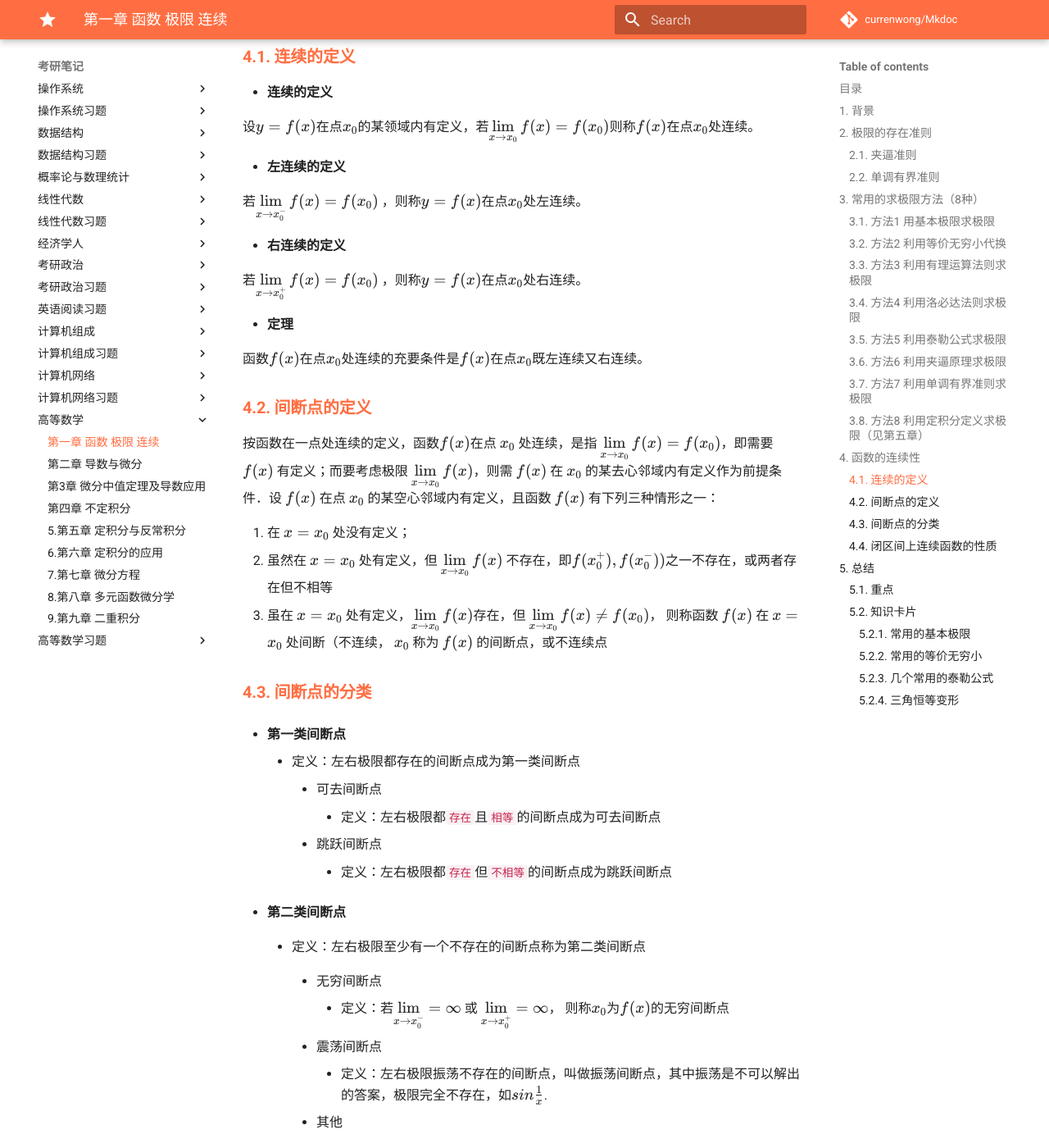
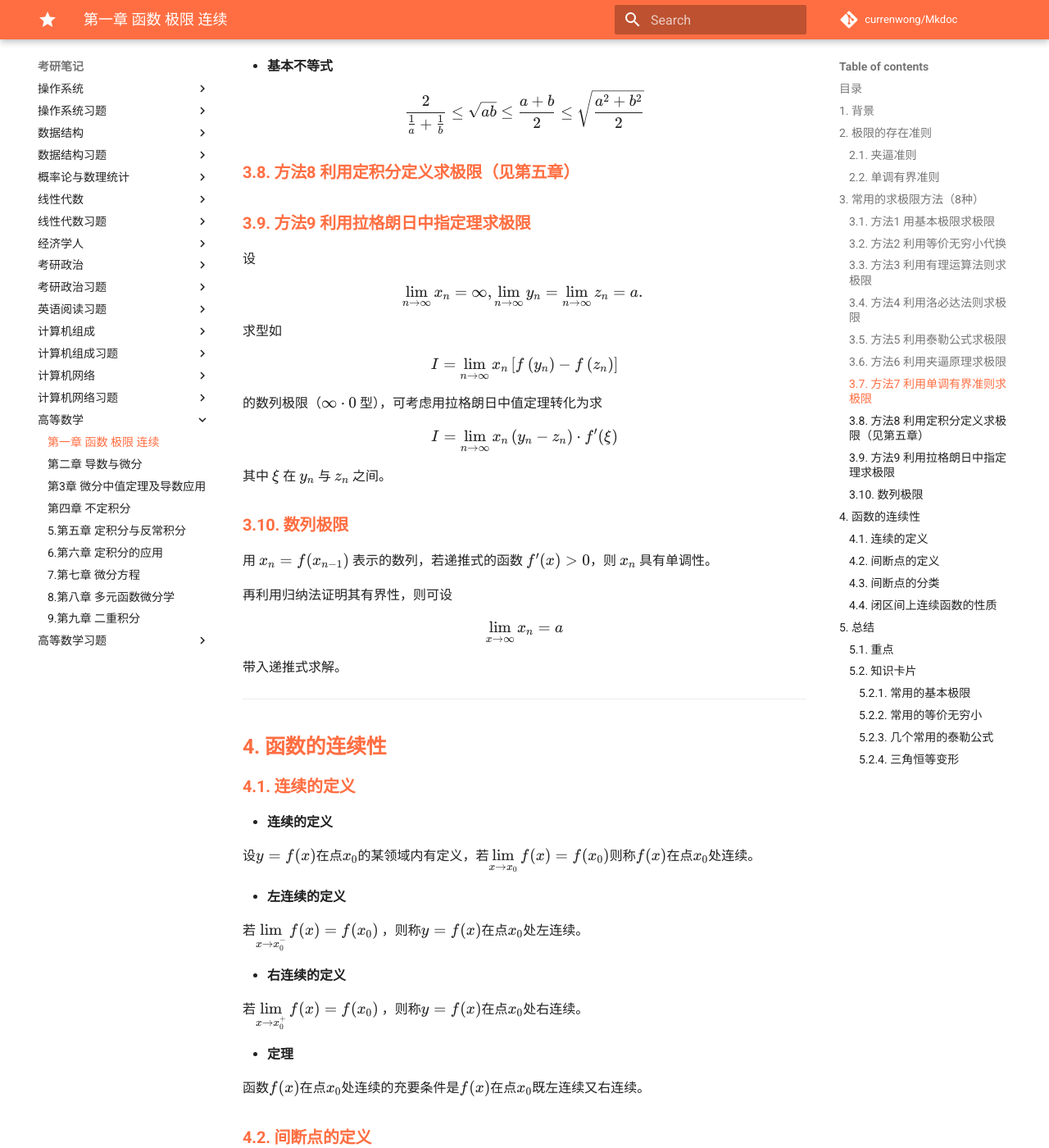
Before and after one commit to CurrenWong/Mkdoc, an MkDocs documentation site: the page built from docs/考研笔记/高等数学/1.第一章_函数_极限_连续.md, in a window 1280 px wide and 1400 px high, scrolled down 6070 px. Shown: the whole window at 82% size. Built offline with MkDocs 1.6.1 and Material for MkDocs 9.7.7, drawn with Linux system fonts in a browser that asks for light colours; a script that is not in the unit is left out; comment, search, counter and statistics services are not loaded; some of the changed text lies outside the part shown.

Commit message:
add extra limit formula

```diff
--- a/docs/考研笔记/高等数学/1.第一章_函数_极限_连续.md
+++ b/docs/考研笔记/高等数学/1.第一章_函数_极限_连续.md
@@ -37,7 +37,7 @@
 
 $$\lim_{{x\to \infty }}{(1+{1\over{x}})^x} = e \tag{1.3}$$
 
-$$\lim_{{x\to 0 }}{{a^x - 1}\over{x}} = \ln{a} \tag{1.4}$$
+$$\lim_{{x\to 0}}{{a^x - 1}\over{x}} = \ln{a} \tag{1.4}$$
 
 $$\lim_{{n\to \infty }}{\sqrt[{n}]{{n}}} = 1 \tag{1.5}$$
 
@@ -50,6 +50,22 @@
 \end{aligned}\right. } \tag{1.7}$$
 
 _注：趋向于无穷时看高次项，趋向于0时看低次项_
+
+---
+
+- **$x\ln x$** 型极限
+
+当 $\alpha > 0$ 时，
+
+$$
+\lim\limits_{x \to 0^+}{x^\alpha \ln x} = 0
+\tag{1.26}
+$$
+
+$$
+\lim\limits_{x \to \infty}{ \frac{\ln x}{x^\alpha }} = 0
+\tag{1.27}
+$$
 
 - **$1^{\infty}$ 型极限常用结论**
 
@@ -197,7 +213,9 @@
 $$
 \lim\limits_{{n\to \infty }}{\sqrt[{n}]{{ma^n}}} = a
 $$
+
 根据夹逼准则
+
 $$
 \lim\limits_{{n\to \infty }}{\sqrt[{n}]{{a_1^n + a_2^n + \cdots + a_m^n}}} = max\{a_i\}
 \tag{1.26}
@@ -212,6 +230,40 @@
 $$
 
 ### 3.8. 方法8 利用定积分定义求极限（见第五章）
+
+### 3.9. 方法9 利用拉格朗日中指定理求极限
+
+设
+
+$$
+\lim _{n \rightarrow \infty} x_{n}=\infty, \lim _{n \rightarrow \infty} y_{n}=\lim _{n \rightarrow \infty} z_{n}=a \text {. }
+$$
+
+求型如
+
+$$
+I=\lim _{n \rightarrow \infty} x_{n}\left[f\left(y_{n}\right)-f\left(z_{n}\right)\right]
+$$
+
+的数列极限（$\infty \cdot 0$ 型），可考虑用拉格朗日中值定理转化为求
+
+$$
+I=\lim _{n \rightarrow \infty} x_{n}\left(y_{n}-z_{n}\right) \cdot f^{\prime}(\xi)
+$$
+
+其中 $\xi$ 在 $y_n$ 与 $z_n$ 之间。
+
+### 3.10. 数列极限
+
+用 $x_n = f(x_{n-1})$ 表示的数列，若递推式的函数 $f^\prime(x) > 0$，则 $x_n$ 具有单调性。
+
+再利用归纳法证明其有界性，则可设
+
+$$
+\lim\limits_{x \to \infty}{x_n} = a
+$$
+
+带入递推式求解。
 
 ---
 
```
